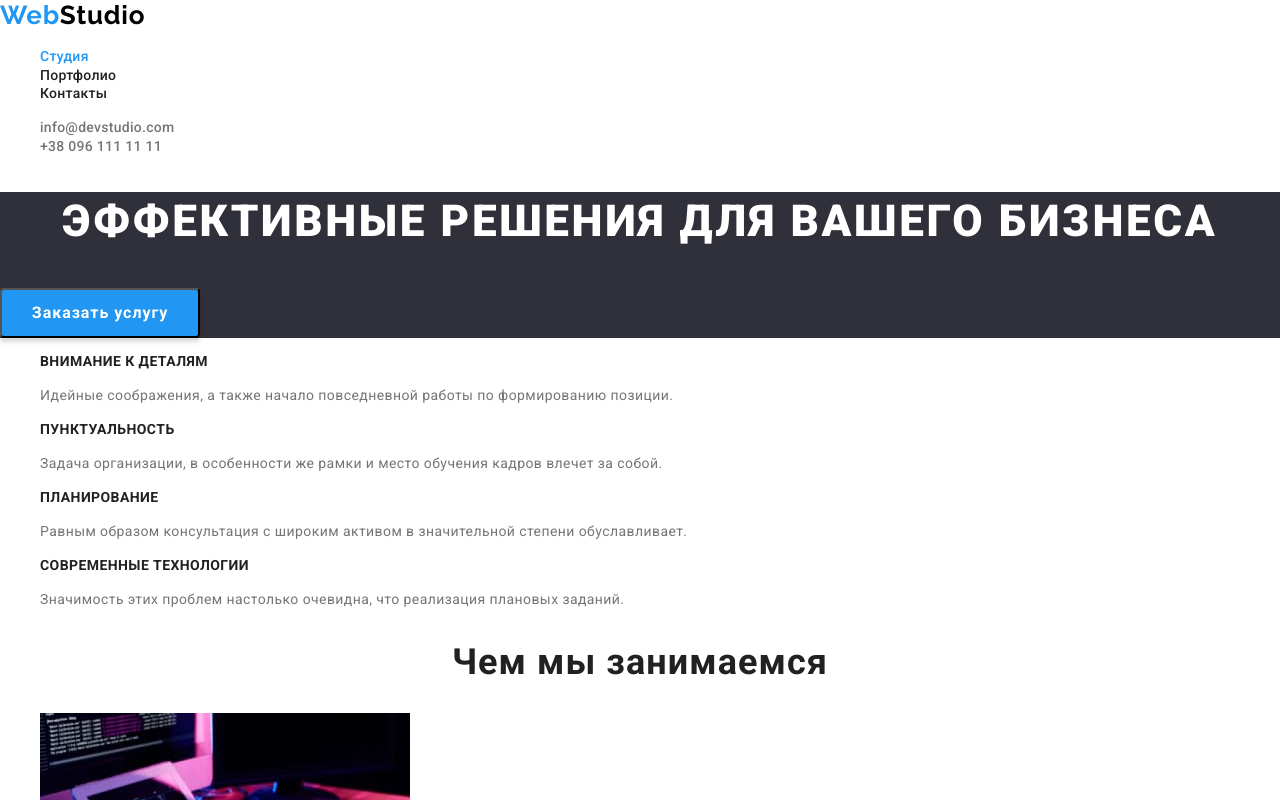
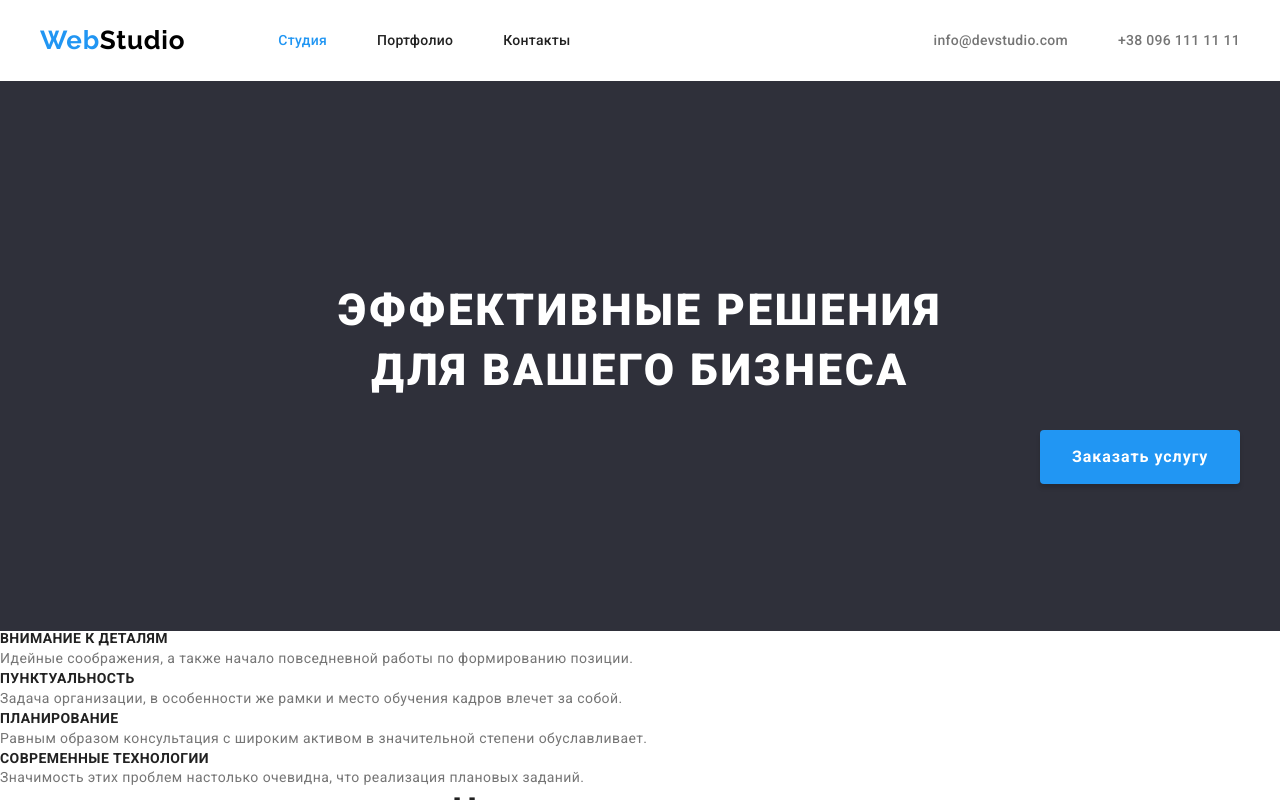
Before and after one commit to Ivan-Faryga/goit-markup-hw-03, a plain HTML site: page index.html in a window 1280 px wide. Shown: the top 800 px of the page. Drawn offline with nearby package versions, Linux system fonts and the light colour scheme.

Commit message:
added decoration to header and hero sections
added decoration to header and hero sections

```diff
--- a/css/styles.css
+++ b/css/styles.css
@@ -9,6 +9,26 @@
 
 body {
   font-family: var(--main-font);
+}
+
+h1,
+h2,
+h3,
+h4,
+h5,
+h6,
+p {
+  margin: 0;
+}
+
+ul,
+ol {
+  margin: 0;
+  padding: 0;
+}
+
+img {
+  display: block;
 }
 
 .list {
@@ -28,7 +48,56 @@ nav-list-link:hover {
   color: var(--accent-color-primary);
 }
 
+.visually-hidden {
+  position: absolute !important;
+  clip: rect(1px 1px 1px 1px); /* IE6, IE7 */
+  clip: rect(1px, 1px, 1px, 1px);
+  padding: 0 !important;
+  border: 0 !important;
+  height: 1px !important;
+  width: 1px !important;
+  overflow: hidden;
+}
+
+.container {
+  width: 1200px;
+  margin: 0 auto;
+  padding: 0 15px;
+}
 /*===========HEADER============*/
+
+.header-section {
+  padding: 25px 0;
+  display: flex;
+  align-items: center;
+}
+
+.nav-section {
+  display: flex;
+  align-items: center;
+}
+
+.logo {
+  margin-right: 93px;
+}
+
+.nav-list {
+  display: flex;
+  align-items: center;
+}
+
+.nav-list > li:not(:last-child) {
+  margin-right: 50px;
+}
+
+.header-contacts {
+  display: flex;
+  margin-left: auto;
+}
+
+.header-contacts > li:not(:last-child) {
+  margin-right: 50px;
+}
 
 .logo-web {
   font-family: var(--secondary-font);
@@ -94,6 +163,10 @@ nav-list-link:hover {
 
 /*==============HERO==============*/
 
+.hero-section {
+  padding: 200px 0;
+}
+
 .hero-title {
   font-family: var(--main-font);
   font-weight: 900;
@@ -103,17 +176,21 @@ nav-list-link:hover {
   letter-spacing: 0.06em;
   text-transform: uppercase;
   color: #ffffff;
+  margin-bottom: 30px;
 }
 .hero-btn {
-  /* position: absolute; */
-  width: 200px;
-  height: 50px;
+  min-width: 200px;
+  padding: 12px 32px;
   left: 700px;
   top: 430px;
   background: #2196f3;
   box-shadow: 0px 4px 4px rgba(0, 0, 0, 0.15);
   border-radius: 4px;
+  border: none;
   cursor: pointer;
+  position: absolute;
+  left: 1040px;
+  top: 430px;
 }
 
 .hero-btn:active {
@@ -129,7 +206,6 @@ nav-list-link:hover {
   font-weight: 700;
   font-size: 16px;
   line-height: 1.87;
-  /* display: flex; */
   align-items: center;
   text-align: center;
   letter-spacing: 0.06em;
--- a/index.html
+++ b/index.html
@@ -19,7 +19,8 @@
 
     <!--header-->
     <header>
-        <nav>
+        <div class=" header-section container">
+            <nav class="nav-section">
                 <a class="logo link" href="/"><span class="logo-web">Web</span><span class="logo-studio-light">Studio</span></a>
 
                 <ul class="nav-list list">
@@ -33,19 +34,26 @@
                 <li><a class="header-contacts-link link" href="mailto:info@devstudio.com">info@devstudio.com</a></li>
                 <li><a class="header-contacts-link link" href="tel:+380961111111">+38 096 111 11 11</a></li>
             </ul>
+        </div>
+
     </header>
 
     <main>
         <!--hero section-->
         <section class="dark-background-container">
-            <h1 class="hero-title">эффективные решения для вашего бизнеса</h1>
+
+            <div class="hero-section container">
+                <h1 class="hero-title">эффективные решения<br>для вашего бизнеса</h1>
+
                 <button type="button" class="hero-btn"><span class="hero-btn-text">Заказать услугу</span></button>
+            </div>
+
         </section>
 
 
 
         <section>
-            <!--<h2>Преимущества работы с нами</h2>-->
+            <h2 class="visually-hidden">Преимущества работы с нами</h2>
 
             <ul class="our-advantages-list list">
                 <li>
```
Lines whose indentation alone changed are shown as unchanged.
